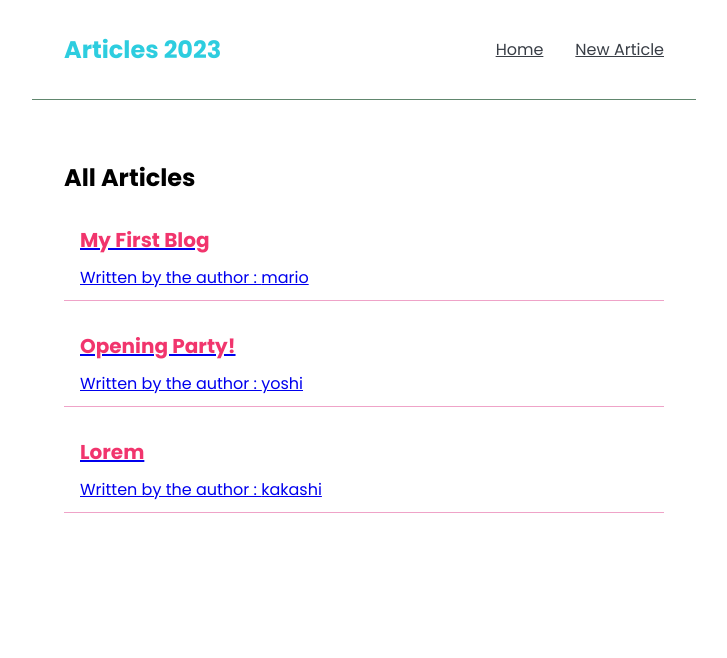
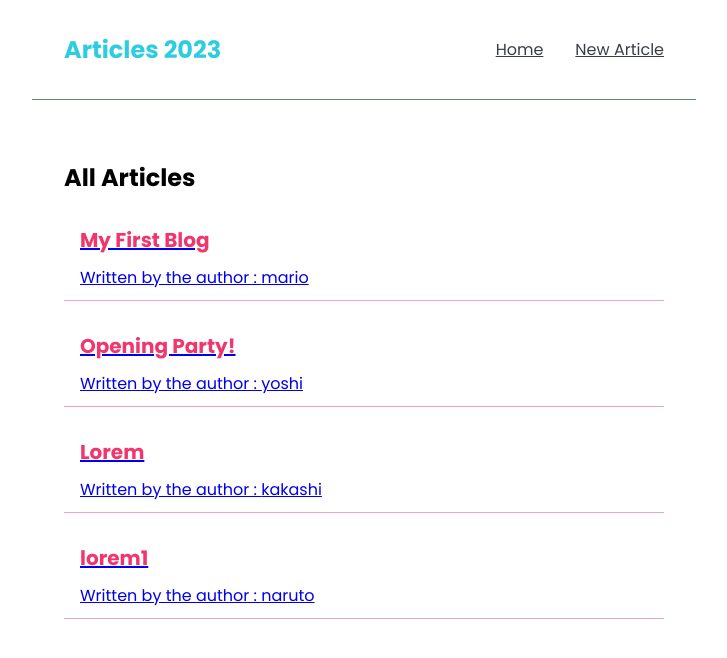
Before and after one commit to YashKaskar/article-2023, a React (Create React App) app: page / in a window 1280 px wide. Shown: the top 658 px of the page, without its empty margins (276-1003 px from the left). Built offline with nearby package versions, Linux system fonts and the light colour scheme; data requests are answered from the project's data file; the HTML template or start-up script is replaced by a standard one.

Commit message:
redirecting

```diff
--- a/data/db.json
+++ b/data/db.json
@@ -17,6 +17,12 @@
       "body": "Lorem ipsum, dolor sit amet consectetur adipisicing elit. Ipsa similique iste reprehenderit neque quaerat? Ex sunt beatae officia, molestias ab atque aliquid id reprehenderit expedita non! Modi suscipit voluptate pariatur!\nCommodi reiciendis iusto saepe, recusandae tempore, distinctio eligendi incidunt consequuntur eum rerum soluta? Assumenda accusantium, quod in deserunt sequi et vitae facilis consequatur voluptatum error tempore distinctio maxime dolore ducimus.\nEa perspiciatis sapiente dolore quos nobis velit perferendis ratione, pariatur adipisci aliquam. Ipsam explicabo aliquam quod est? Dolor veniam iure alias, illo ipsa blanditiis quam dolorum est, enim, illum voluptatum.\nDicta rem voluptatem veniam. Dolore velit molestiae odit dolores aperiam voluptatem consectetur veniam. Praesentium illo alias minus vel assumenda neque modi saepe et doloribus, aliquid placeat, architecto in, illum quos.\nArchitecto perferendis dolor cupiditate consequuntur, adipisci minus culpa ex eaque laudantium repudiandae minima quia blanditiis iusto veniam cum sunt nobis iste suscipit nulla distinctio amet molestias explicabo dolore. Nisi, vitae.",
       "author": "kakashi",
       "id": 3
+    },
+    {
+      "title": "lorem1 ",
+      "body": "Lorem ipsum dolor sit amet, consectetur adipisicing elit. Perspiciatis itaque repudiandae minus suscipit illo dolore. Debitis sit ab est numquam blanditiis magnam nulla perferendis quis molestiae aperiam! Repellendus, repellat voluptas.",
+      "author": "naruto",
+      "id": 4
     }
   ]
 }
--- a/src/components/create.js
+++ b/src/components/create.js
@@ -1,4 +1,5 @@
 import { useState } from 'react';
+import { useHistory } from 'react-router-dom';
 
 
 const Create = () => {
@@ -7,6 +8,7 @@ const Create = () => {
     const [title, setTitle] = useState();
     const [body, setBody] = useState();
     const [author, setAuthor] = useState();
+    const history = useHistory()
 
     const handleSubmit = (e) => {
         e.preventDefault();
@@ -18,7 +20,9 @@ const Create = () => {
             body: JSON.stringify(blog)
         }).then(() => {
             console.log('new blog added');
+            history.push('/')
         })
+
     }
 
 
```
